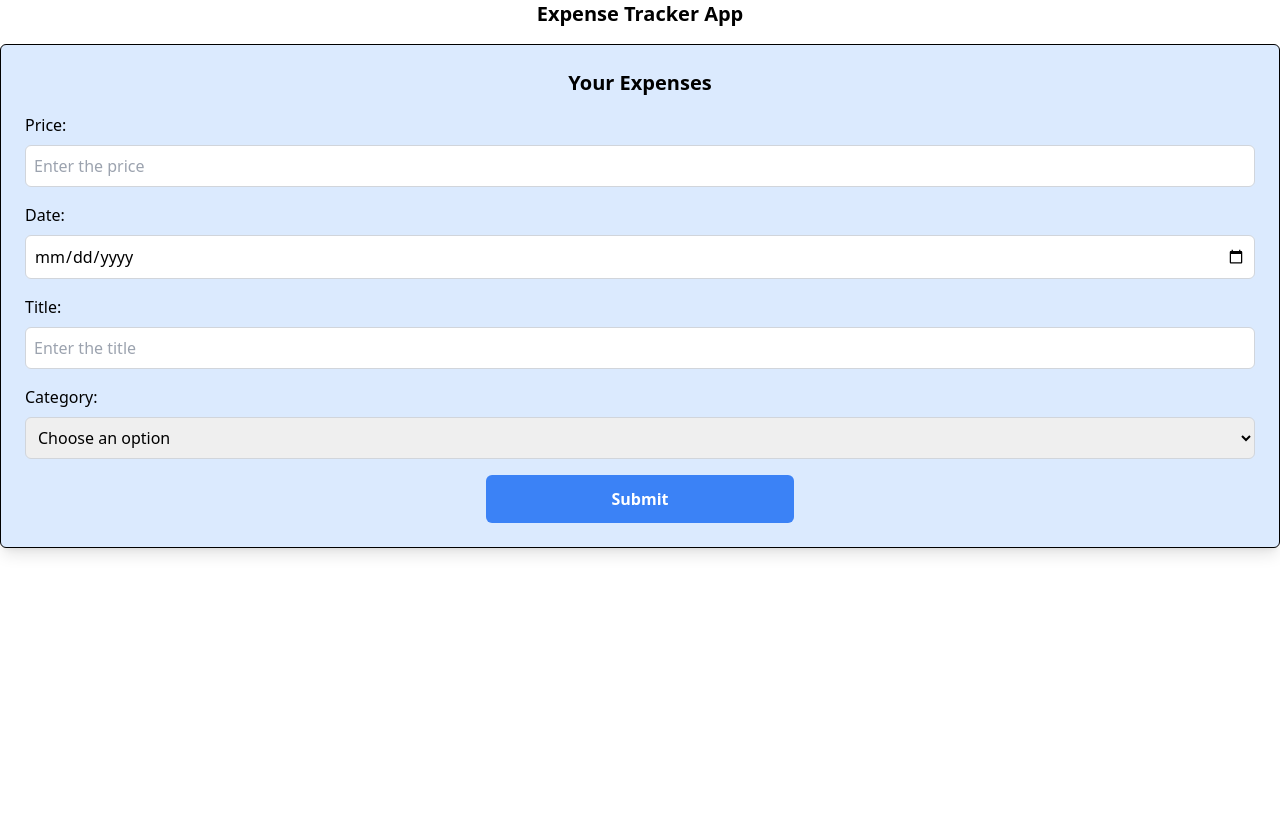
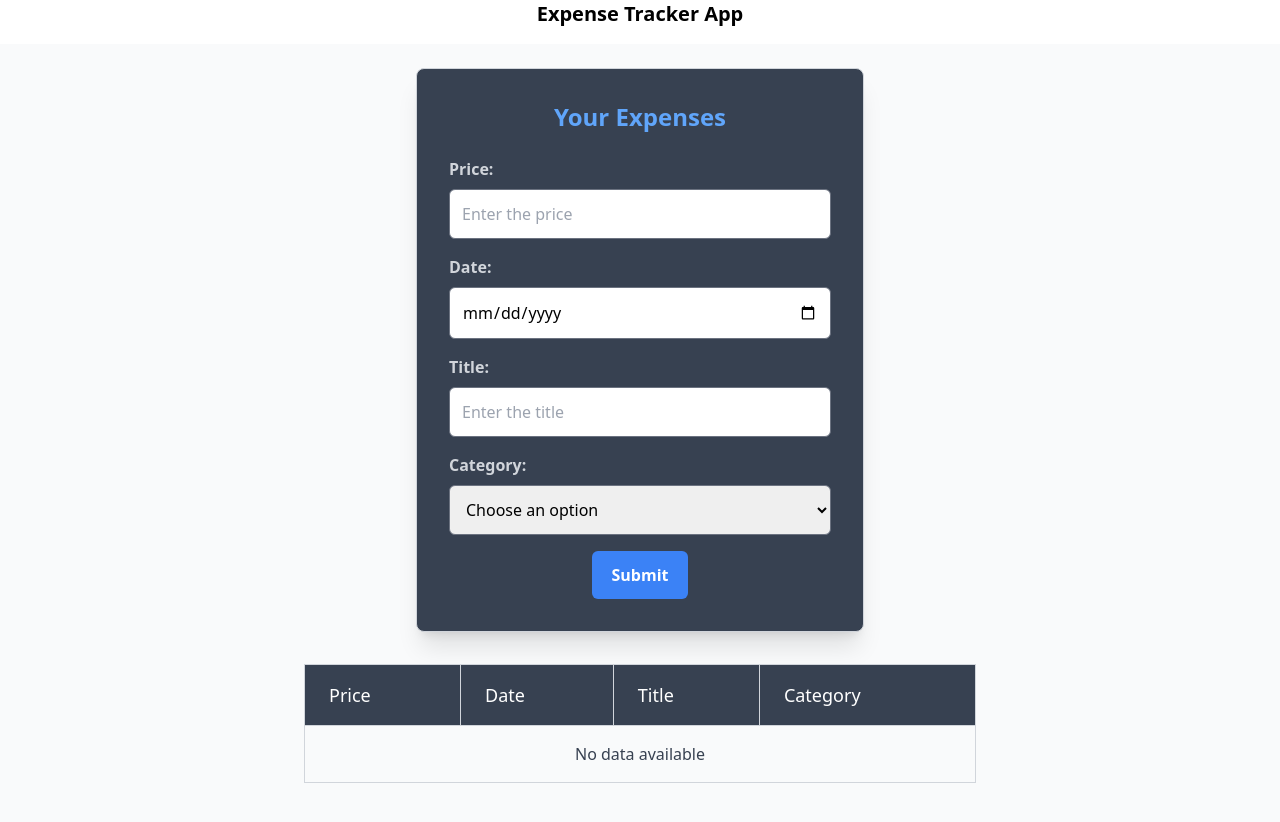
Before and after one commit to AbhishekSrivastav596/expenseapp, a React (Create React App) app: page / in a window 1280 px wide. Shown: the top 822 px of the page. Before the commit the page ends 800 px from the top, so only its background shows below. Built offline with nearby package versions, Linux system fonts and the light colour scheme.

Commit message:
enabled data stored in local storage in tabular format

```diff
--- a/src/form.js
+++ b/src/form.js
@@ -1,77 +1,116 @@
-import React from 'react'
-import { useState } from 'react';
+import React, { useState, useEffect } from "react";
 
 function Form() {
   const [formdata, setformdata] = useState({
     price: "",
     date: "",
     title: "",
-    category: ""
+    category: "",
   });
+
+  const [tableData, setTableData] = useState([]);
+
+  useEffect(() => {
+    const savedData = JSON.parse(localStorage.getItem("data") || "[]");
+    setTableData(savedData);
+  }, []);
+
   const setPrice = (e) => {
     setformdata({ ...formdata, price: e.target.value });
-  }
+
+  };
   const getDate = (e) => {
     setformdata({ ...formdata, date: e.target.value });
-
-  }
+  };
   const getTitle = (e) => {
     setformdata({ ...formdata, title: e.target.value });
-
-  }
+  };
   const getCategory = (e) => {
     setformdata({ ...formdata, category: e.target.value });
-  }
+  };
 
   const saveData = (e) => {
     e.preventDefault();
-    console.log(formdata);
     let prevdata = JSON.parse(localStorage.getItem("data") || "[]");
 
     prevdata.push(formdata);
-    localStorage.setItem('data', JSON.stringify(prevdata));
-    alert('data is successfully saved in local storage');
-  }
+    localStorage.setItem("data", JSON.stringify(prevdata));
+
+    setTableData(prevdata);
+
+    setformdata({
+      price: "",
+      date: "",
+      title: "",
+      category: "",
+    });
+    alert("Data is successfully saved in local storage");
+
+
+
+
+  };
+
   return (
-    <>
-      <form className="h-full w-full flex flex-col justify-center items-center border border-black p-6 rounded-md shadow-lg bg-blue-100" onSubmit={saveData}>
-        <h2 className="text-xl font-bold mb-4">Your Expenses</h2>
-
-        <label htmlFor="price" className="w-full mb-2">Price:</label>
+<div className="flex flex-col items-center p-6 bg-gray-50 min-h-screen">
+  <form
+    className="w-full max-w-md flex flex-col justify-center items-center border border-gray-300 p-8 rounded-lg shadow-xl bg-gray-700 text-white mb-8"
+    onSubmit={saveData}
+  >
+    <h3 className="text-2xl font-bold text-blue-400 mb-6">Your Expenses</h3>
+    <label htmlFor="price" className="w-full mb-2 text-gray-300 font-semibold">
+      Price:
+    </label>
     <input
       type="number"
       id="price"
       placeholder="Enter the price"
+      value={formdata.price}
       onChange={setPrice}
-          className="w-full p-2 mb-4 border border-gray-300 rounded-md focus:outline-none focus:ring-2 focus:ring-blue-500"
+      className="w-full p-3 mb-4 border border-gray-500 rounded-md focus:outline-none focus:ring-2 focus:ring-blue-500 text-black"
     />
 
-        <label htmlFor="date" className="w-full mb-2">Date:</label>
+    <label htmlFor="date" className="w-full mb-2 text-gray-300 font-semibold">
+      Date:
+    </label>
     <input
       type="date"
-          className="w-full p-2 mb-4 border border-gray-300 rounded-md focus:outline-none focus:ring-2 focus:ring-blue-500" onChange={getDate}
+      className="w-full p-3 mb-4 border border-gray-500 rounded-md focus:outline-none focus:ring-2 focus:ring-blue-500 text-black"
+      value={formdata.date}
+      onChange={getDate}
     />
 
-        <label htmlFor="title" className="w-full mb-2">Title:</label>
+    <label htmlFor="title" className="w-full mb-2 text-gray-300 font-semibold">
+      Title:
+    </label>
     <input
       type="text"
       id="title"
       placeholder="Enter the title"
-          className="w-full p-2 mb-4 border border-gray-300 rounded-md focus:outline-none focus:ring-2 focus:ring-blue-500" onChange={getTitle}
+      className="w-full p-3 mb-4 border border-gray-500 rounded-md focus:outline-none focus:ring-2 focus:ring-blue-500 text-black"
+      value={formdata.title}
+      onChange={getTitle}
+
     />
 
-        <label htmlFor="category" className="w-full mb-2">Category:</label>
-        <select onChange={getCategory}
+    <label htmlFor="category" className="w-full mb-2 text-gray-300 font-semibold">
+      Category:
+    </label>
+    <select
+      onChange={getCategory}
       id="options"
       name="options"
-          className="w-full p-2 mb-4 border border-gray-300 rounded-md focus:outline-none focus:ring-2 focus:ring-blue-500"
+      value={formdata.category}
+      className="w-full p-3 mb-4 border border-gray-500 rounded-md focus:outline-none focus:ring-2 focus:ring-blue-500 text-black"
     >
       <option value="" disabled selected hidden>
         Choose an option
       </option>
-          <option value="option1">Option 1</option>
-          <option value="option2">Option 2</option>
-          <option value="option3">Option 3</option>
+      <option value="Food">Food</option>
+      <option value="Movie">Movie</option>
+      <option value="Shopping">Shopping</option>
+      <option value="Personal">Personal</option>
+
     </select>
 
     <button
@@ -81,8 +120,40 @@ function Form() {
       Submit
     </button>
   </form>
-    </>
+
+  <table className="table-auto border-collapse border border-gray-300 w-full max-w-2xl text-left mb-8 ">
+    <thead>
+      <tr className="bg-gray-700">
+        <th className="border border-gray-300 px-6 py-4 text-lg font-medium text-white">Price</th>
+        <th className="border border-gray-300 px-6 py-4 text-lg font-medium text-white">Date</th>
+        <th className="border border-gray-300 px-6 py-4 text-lg font-medium text-white">Title</th>
+        <th className="border border-gray-300 px-6 py-4 text-lg font-medium text-white">Category</th>
+      </tr>
+    </thead>
+    <tbody>
+      {tableData.length > 0 ? (
+        tableData.map((item, index) => (
+          <tr key={index} className="hover:bg-blue-100 transition">
+            <td className="border border-gray-300 px-6 py-4 text-gray-700">{item.price}</td>
+            <td className="border border-gray-300 px-6 py-4 text-gray-700">{item.date}</td>
+            <td className="border border-gray-300 px-6 py-4 text-gray-700">{item.title}</td>
+            <td className="border border-gray-300 px-6 py-4 text-gray-700">{item.category}</td>
+          </tr>
+        ))
+      ) : (
+        <tr>
+          <td
+            colSpan="4"
+            className="border border-gray-300 px-6 py-4 text-center text-gray-700 font-medium"
+          >
+            No data available
+          </td>
+        </tr>
+      )}
+    </tbody>
+  </table>
+</div>
   )
 }
 
-export default Form
+export default Form;
```
Lines whose indentation alone changed are shown as unchanged.
